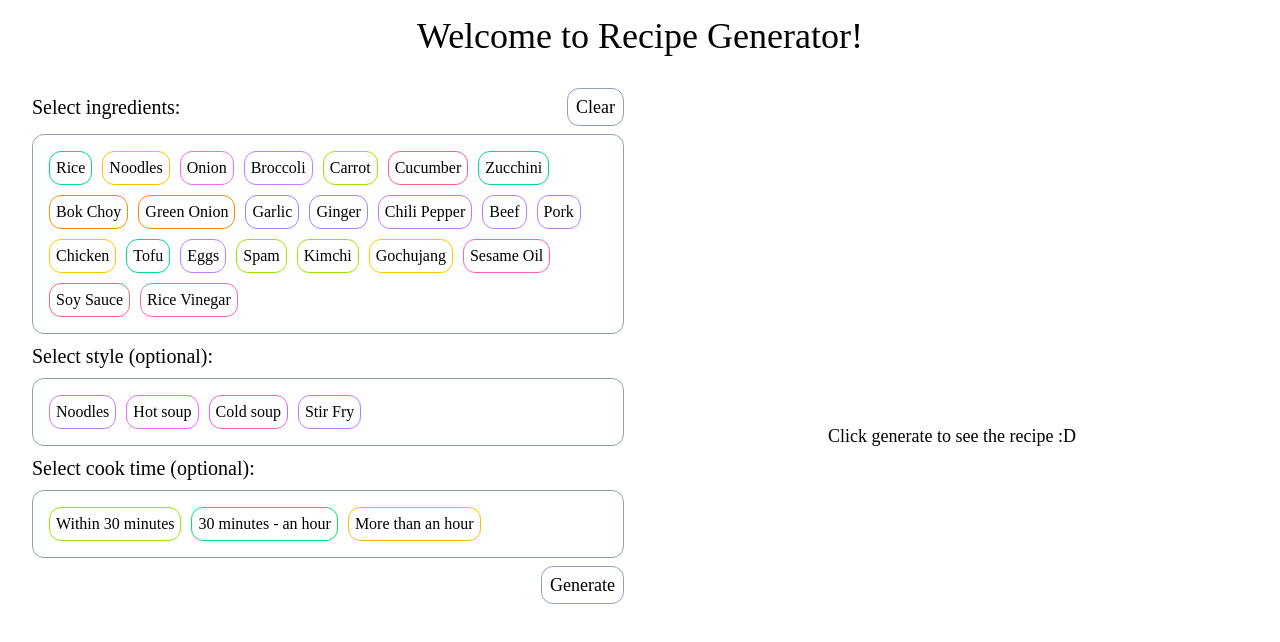
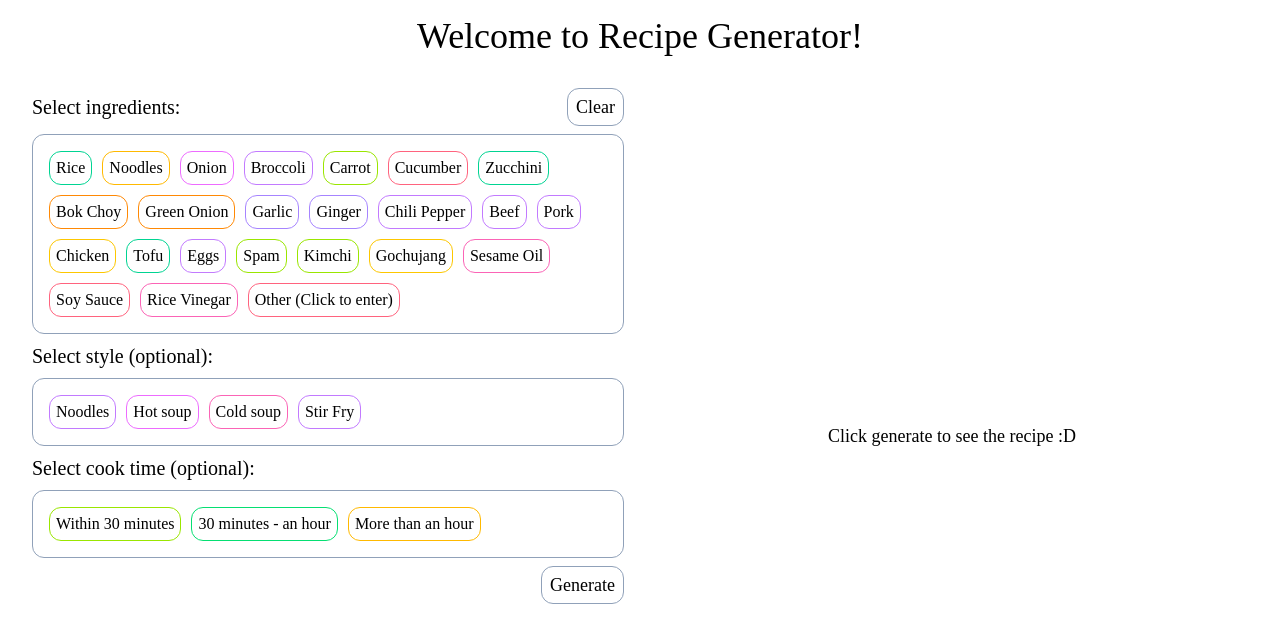
Before and after one commit to joanne5548/eatsy-bitsy-kitchen, a React (Vite) app in the folder client/: page / in a window 1280 px wide. Shown: the top 642 px of the page. Built offline with nearby package versions, Linux system fonts and the light colour scheme; a web font is replaced by a local one.

Commit message:
started allowing custom ingredient option

```diff
--- /dev/null
+++ b/client/src/components/CustomInputButton.tsx
@@ -0,0 +1,20 @@
+import { useState } from "react";
+
+const CustomInputButton = () => {
+    const [allowInput, setAllowInput] = useState<boolean>(false);
+
+    const handleOnClick = () => {
+        setAllowInput(!allowInput);
+    }
+
+    return (
+        <button onClick={handleOnClick} className="flex flex-row gap-2 w-fit px-1.5 py-1 rounded-xl border-[1px] border-rose-400 hover:cursor-pointer">
+            <div className="text-sm sm:text-base">
+                Other {!allowInput && "(Click to enter)"}
+            </div>
+            {allowInput && <input type="text" className="pointer-events-none border-black hover:cursor-default" />}
+        </button>
+    );
+};
+
+export default CustomInputButton;
--- a/client/src/components/OptionsPanel.tsx
+++ b/client/src/components/OptionsPanel.tsx
@@ -1,10 +1,11 @@
 import { useState } from "react";
 import { getResults } from "../lib/apis";
 import { ingredients, foodStyles, cookTime } from "../lib/list";
-import OptionButton from "./InputButton";
+import OptionButton from "./OptionButton";
 import { useSetAtom } from "jotai";
 import { generatedRecipeAtom, generatingRecipeAtom } from "../lib/atoms";
 import { InputOptions } from "../lib/interfaces";
+import CustomInputButton from "./CustomInputButton";
 
 const OptionsPanel = () => {
     const [selectedIngredients, setSelectedIngredients] = useState<Set<string>>(
@@ -109,6 +110,7 @@ const OptionsPanel = () => {
                         updateOptionList={() => updateIngredients(ingredient)}
                     />
                 ))}
+                <CustomInputButton />
             </div>
             <div className="text-lg sm:text-xl">Select style (optional):</div>
             <div className="flex flex-wrap flex-row gap-2.5 w-full p-4 rounded-xl text-base border-[1px] border-slate-400">
```
Also changed, not shown: client/src/components/OptionButton.tsx (renamed from client/src/components/InputButton.tsx).
